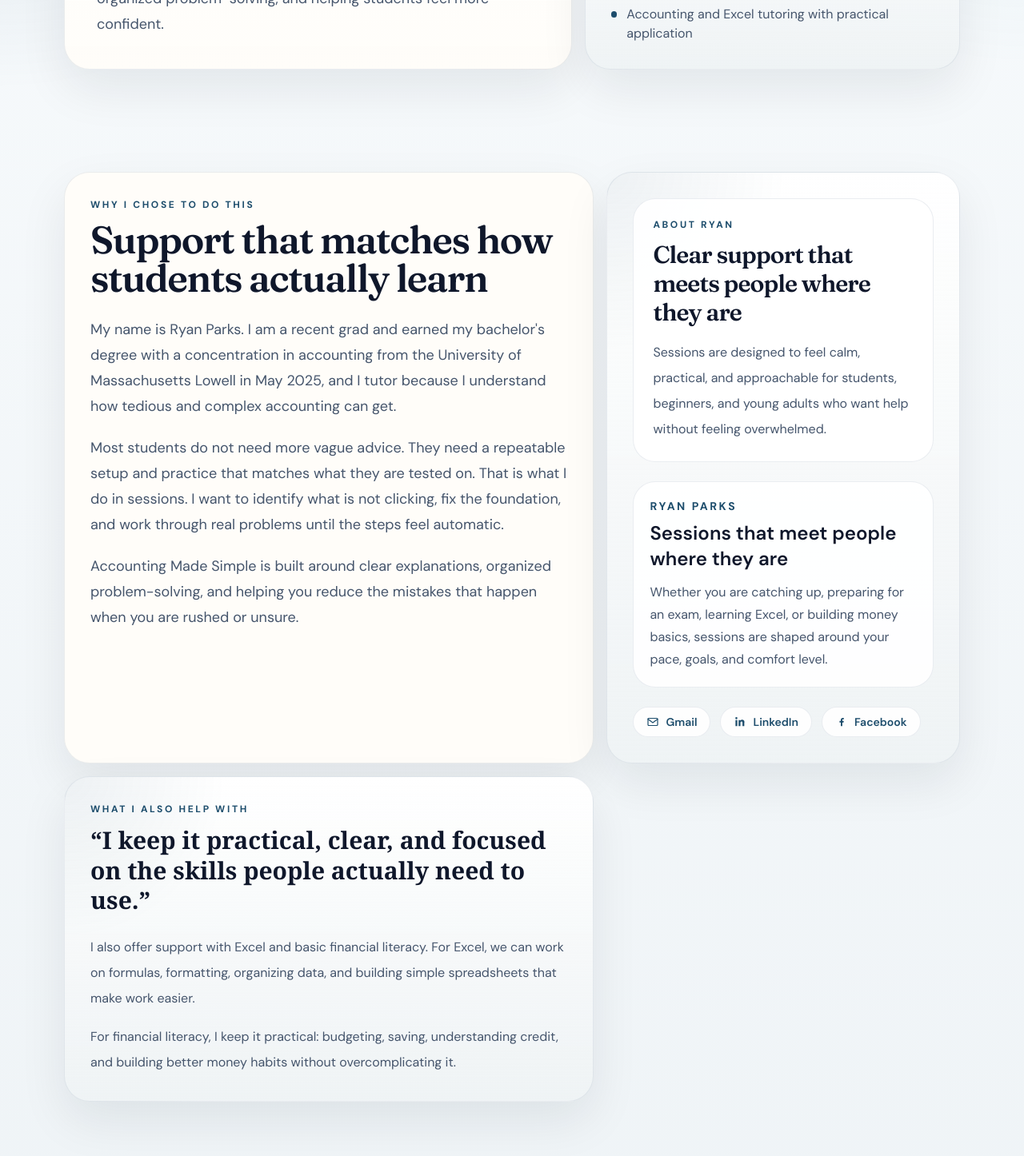
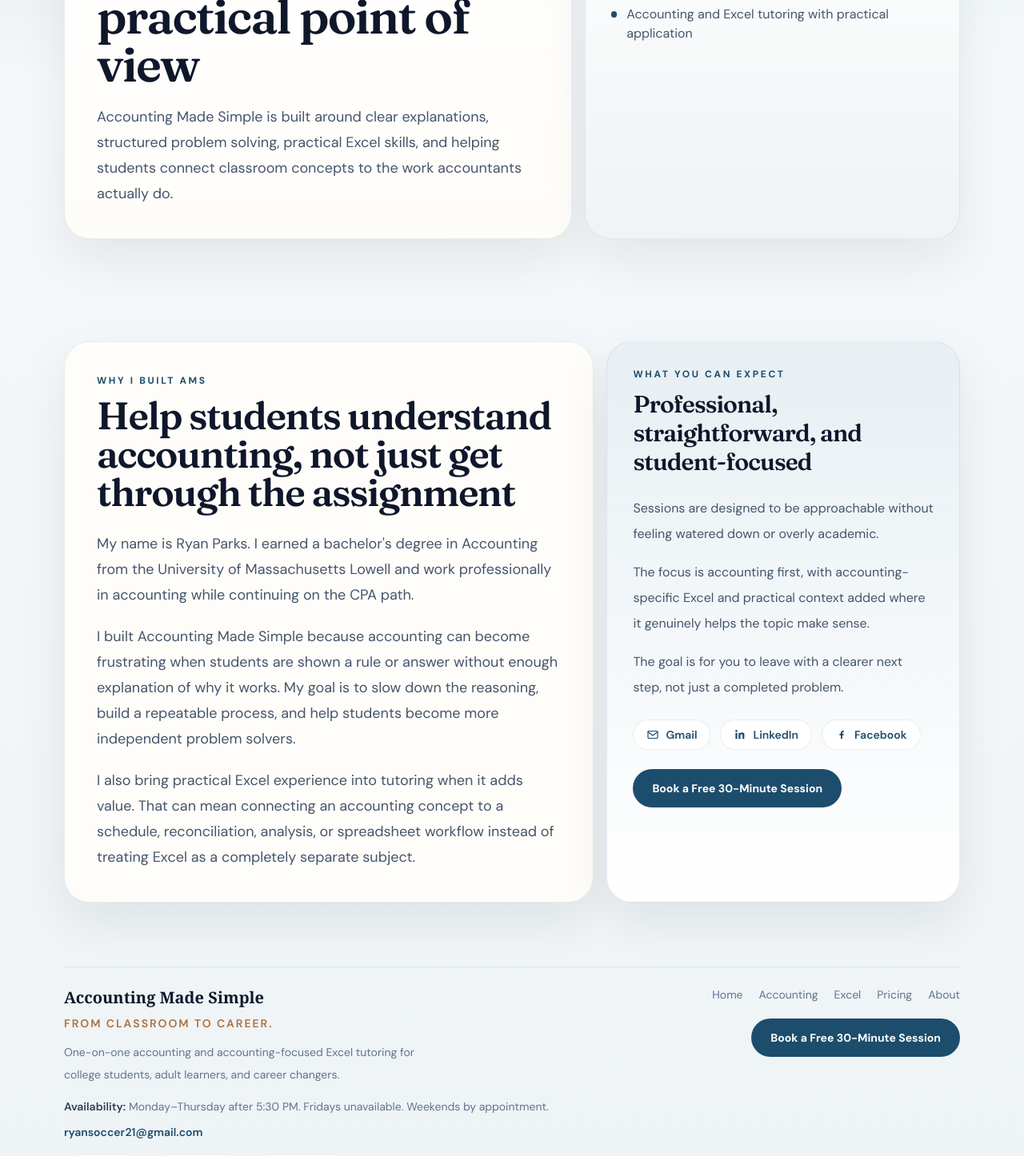
Before and after one commit to ryansoccer21-oss/accounting-made-simple, a Next.js app: page /about in a window 1280 px wide. Shown: the part 340-1786 px from the top of the page at 80% size. Built offline with nearby package versions, Linux system fonts and the light colour scheme.

Commit message:
Rewrite About page around accounting experience and CPA path

```diff
--- a/app/about/page.js
+++ b/app/about/page.js
@@ -1,9 +1,11 @@
 import PageHero from "../../components/page-hero";
 import SocialLinks from "../../components/social-links";
-import { aboutHighlights } from "../../lib/site-data";
+import { aboutHighlights, contactInfo } from "../../lib/site-data";
 
 export const metadata = {
-  title: "About"
+  title: "About",
+  description:
+    "Learn about Accounting Made Simple, a one-on-one accounting and accounting-focused Excel tutoring service built around practical application and the AMS Method."
 };
 
 export default function AboutPage() {
@@ -11,78 +13,40 @@ export default function AboutPage() {
     <>
       <PageHero
         eyebrow="About"
-        title="About Me"
-        copy="Accounting Made Simple is built around clear explanations, organized problem-solving, and helping students feel more confident."
+        title="Accounting tutoring with a practical point of view"
+        copy="Accounting Made Simple is built around clear explanations, structured problem solving, practical Excel skills, and helping students connect classroom concepts to the work accountants actually do."
         bullets={aboutHighlights}
       />
 
       <section className="site-shell section-gap grid gap-4 md:grid-cols-[minmax(0,1.2fr)_minmax(280px,0.8fr)]">
-        <aside className="surface-card overflow-hidden bg-[radial-gradient(circle_at_top_left,rgba(29,77,108,0.08),transparent_26%),linear-gradient(180deg,rgba(255,255,255,0.98),rgba(223,234,241,0.5))] p-8 md:order-2">
-          <div className="rounded-[28px] border border-[var(--line)] bg-white/90 p-6">
-            <p className="eyebrow">About Ryan</p>
-            <h2 className="text-3xl font-semibold text-slate-900">
-              Clear support that meets people where they are
-            </h2>
-            <p className="mt-4 leading-8 text-slate-600">
-              Sessions are designed to feel calm, practical, and approachable for students,
-              beginners, and young adults who want help without feeling overwhelmed.
-            </p>
-          </div>
-          <div className="mt-6 rounded-[28px] border border-[var(--line)] bg-white/90 p-5">
-            <p className="text-sm font-bold uppercase tracking-[0.18em] text-[color:var(--brand)]">
-              Ryan Parks
-            </p>
-            <p className="mt-2 text-2xl font-semibold text-slate-900">Sessions that meet people where they are</p>
-            <p className="mt-3 leading-7 text-slate-600">
-              Whether you are catching up, preparing for an exam, learning Excel, or building money basics, sessions are shaped around your pace, goals, and comfort level.
-            </p>
-          </div>
-          <div className="mt-6">
-            <SocialLinks />
-          </div>
-        </aside>
-
-        <article className="surface-card p-8">
-          <p className="eyebrow">Why I Chose To Do This</p>
-          <h2 className="section-title text-4xl md:text-5xl">Support that matches how students actually learn</h2>
+        <article className="surface-card p-8 md:p-10">
+          <p className="eyebrow">Why I Built AMS</p>
+          <h2 className="section-title text-4xl md:text-5xl">Help students understand accounting, not just get through the assignment</h2>
           <div className="mt-6 space-y-5 text-lg leading-8 text-slate-600">
             <p>
-              My name is Ryan Parks. I am a recent grad and earned my bachelor's degree
-              with a concentration in accounting from the University of Massachusetts
-              Lowell in May 2025, and I tutor because I understand how tedious and
-              complex accounting can get.
+              My name is Ryan Parks. I earned a bachelor's degree in Accounting from the University of Massachusetts Lowell and work professionally in accounting while continuing on the CPA path.
             </p>
             <p>
-              Most students do not need more vague advice. They need a repeatable setup
-              and practice that matches what they are tested on. That is what I do in
-              sessions. I want to identify what is not clicking, fix the foundation, and
-              work through real problems until the steps feel automatic.
+              I built Accounting Made Simple because accounting can become frustrating when students are shown a rule or answer without enough explanation of why it works. My goal is to slow down the reasoning, build a repeatable process, and help students become more independent problem solvers.
             </p>
             <p>
-              Accounting Made Simple is built around clear explanations, organized
-              problem-solving, and helping you reduce the mistakes that happen when you
-              are rushed or unsure.
+              I also bring practical Excel experience into tutoring when it adds value. That can mean connecting an accounting concept to a schedule, reconciliation, analysis, or spreadsheet workflow instead of treating Excel as a completely separate subject.
             </p>
           </div>
         </article>
 
-        <aside className="surface-card bg-[radial-gradient(circle_at_top_left,rgba(29,77,108,0.08),transparent_26%),linear-gradient(180deg,rgba(255,255,255,0.98),rgba(223,234,241,0.5))] p-8 md:order-3">
-          <p className="eyebrow">What I Also Help With</p>
-          <blockquote className="font-serif text-3xl font-semibold leading-tight text-slate-900">
-            “I keep it practical, clear, and focused on the skills people actually need to use.”
-          </blockquote>
+        <aside className="surface-card bg-[linear-gradient(180deg,rgba(228,237,243,0.88),rgba(255,255,255,0.98))] p-8">
+          <p className="eyebrow">What You Can Expect</p>
+          <h2 className="text-3xl font-semibold text-slate-900">Professional, straightforward, and student-focused</h2>
           <div className="mt-6 space-y-4 text-base leading-8 text-slate-600">
-            <p>
-              I also offer support with Excel and basic financial literacy. For Excel,
-              we can work on formulas, formatting, organizing data, and building simple
-              spreadsheets that make work easier.
-            </p>
-            <p>
-              For financial literacy, I keep it practical: budgeting, saving,
-              understanding credit, and building better money habits without
-              overcomplicating it.
-            </p>
+            <p>Sessions are designed to be approachable without feeling watered down or overly academic.</p>
+            <p>The focus is accounting first, with accounting-specific Excel and practical context added where it genuinely helps the topic make sense.</p>
+            <p>The goal is for you to leave with a clearer next step, not just a completed problem.</p>
           </div>
+          <div className="mt-6"><SocialLinks /></div>
+          <a className="cta-primary mt-6 inline-flex" href={contactInfo.bookingUrl} rel="noopener noreferrer" target="_blank">
+            Book a Free 30-Minute Session
+          </a>
         </aside>
       </section>
     </>
```
